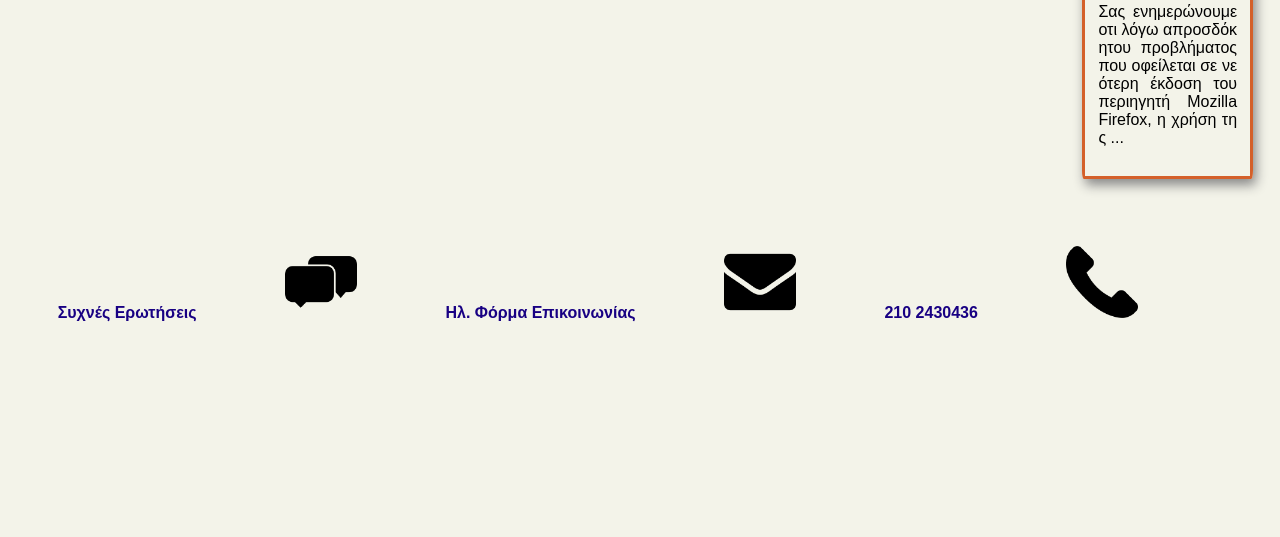
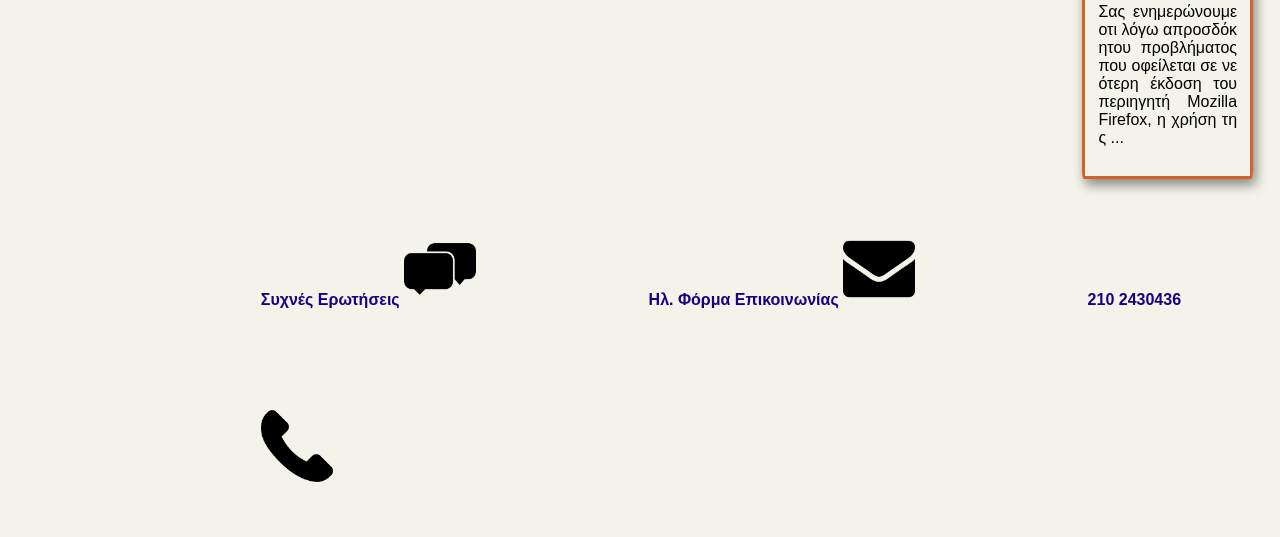
Before and after one commit to nikolaslepidas/Eudoxus_Website, a PHP site: page / in a window 1280 px wide. Shown: the part 902-1439 px from the top of the page. Before the commit the page ends 1224 px from the top, so only its background shows below. Run offline with PHP 8.4, Linux system fonts and the light colour scheme.

Commit message:
changed footer to have icons near to text

```diff
--- a/css/base.css
+++ b/css/base.css
@@ -58,11 +58,13 @@ body{
 }
 
 #footer{
-  text-align: center;
+  text-align: left;
+  width: 80%;
+  float: right;
 }
 #footer div{
   display: inline-block;
-  margin: 5% auto;
+  margin: 5% 0;
 }
 
 #footer div img {
```
